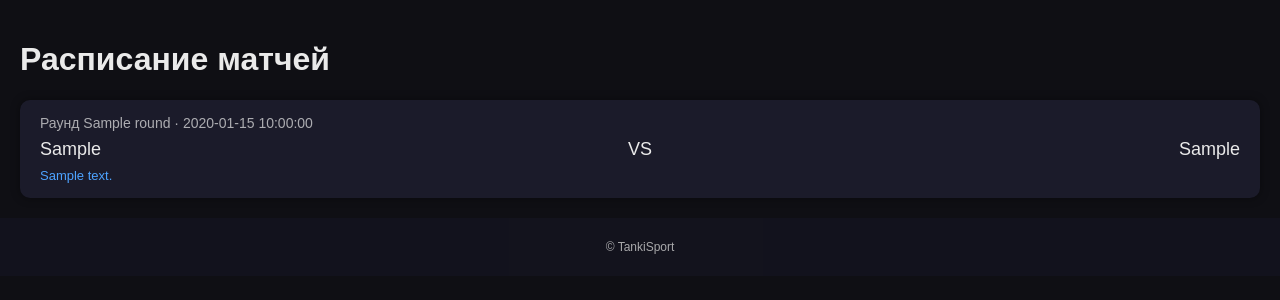
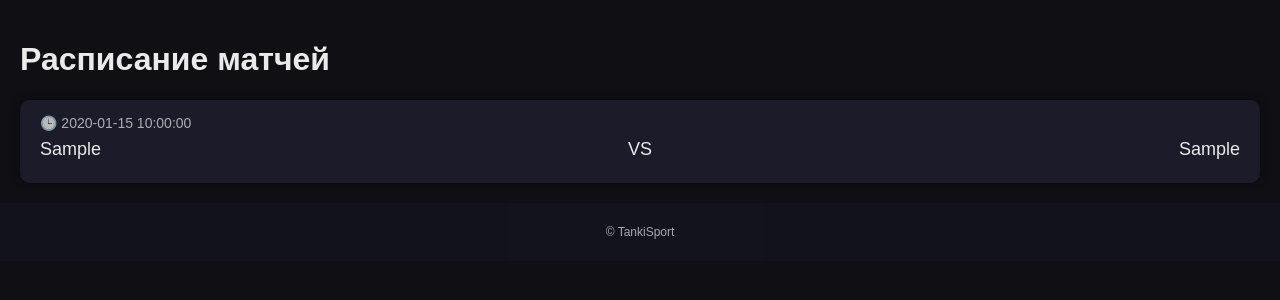
Before and after one commit to Maestr0-ai/tankisport-project, a Flask app: template web/templates/schedule.html in a window 1280 px wide. Shown: the part 53-353 px from the top of the page. Run offline with Flask 3, Linux system fonts and the light colour scheme; the template is opened without the code that fills it: most values are stand-ins (such as "Sample title", 1, 10 or a date in 2020).

Commit message:
Update schedule.html

```diff
--- a/web/templates/schedule.html
+++ b/web/templates/schedule.html
@@ -7,8 +7,9 @@
 <div class="matches">
   {% for m in matches %}
   <div class="match-card">
+
     <div class="match-time">
-            Раунд {{ m.round }} · {{ m.time }}
+      🕒 {{ m.time }}
     </div>
 
     <div class="match-teams">
@@ -17,15 +18,11 @@
       <span>{{ m.team2 }}</span>
     </div>
 
-        {% if m.detail %}
-        <div class="match-status">
-            {{ m.detail }}
-        </div>
-        {% endif %}
   </div>
   {% endfor %}
 </div>
 {% else %}
 <p>Матчи не найдены</p>
 {% endif %}
+
 {% endblock %}
```
Lines whose indentation alone changed are shown as unchanged.
